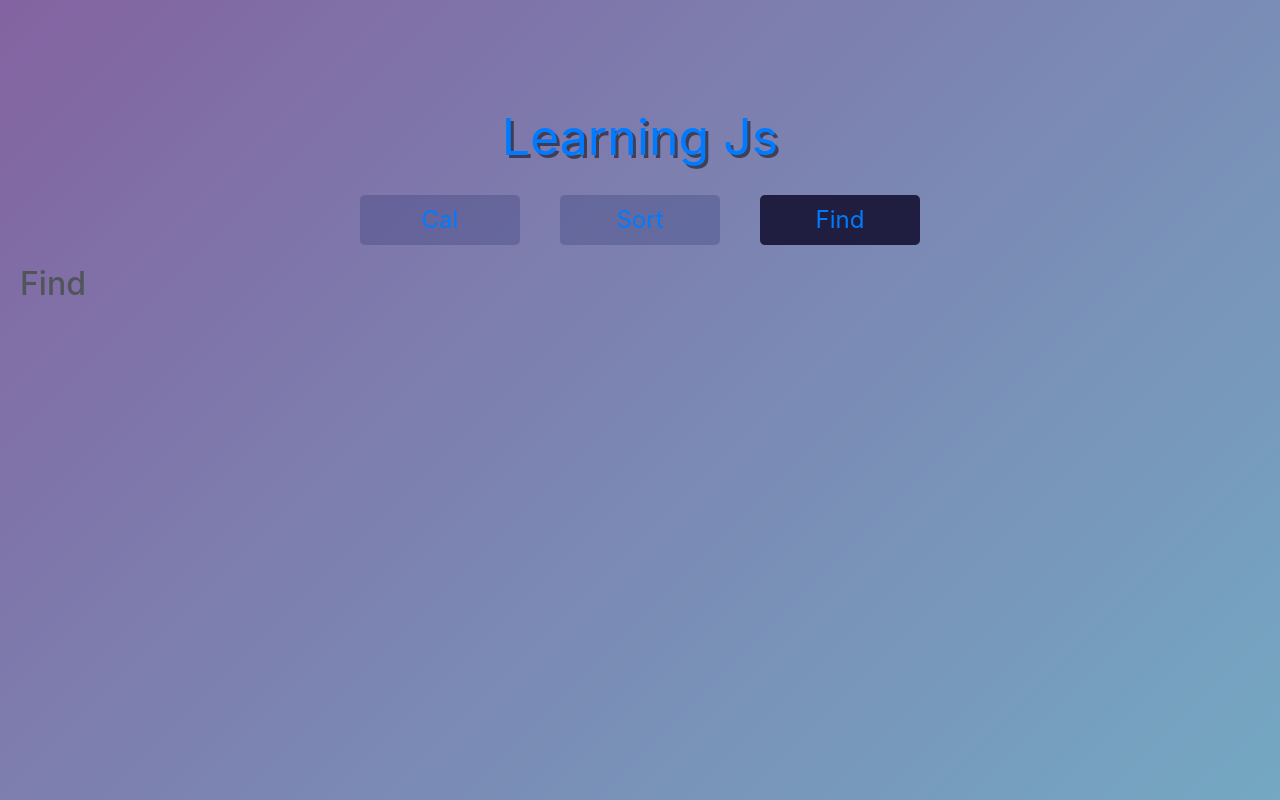
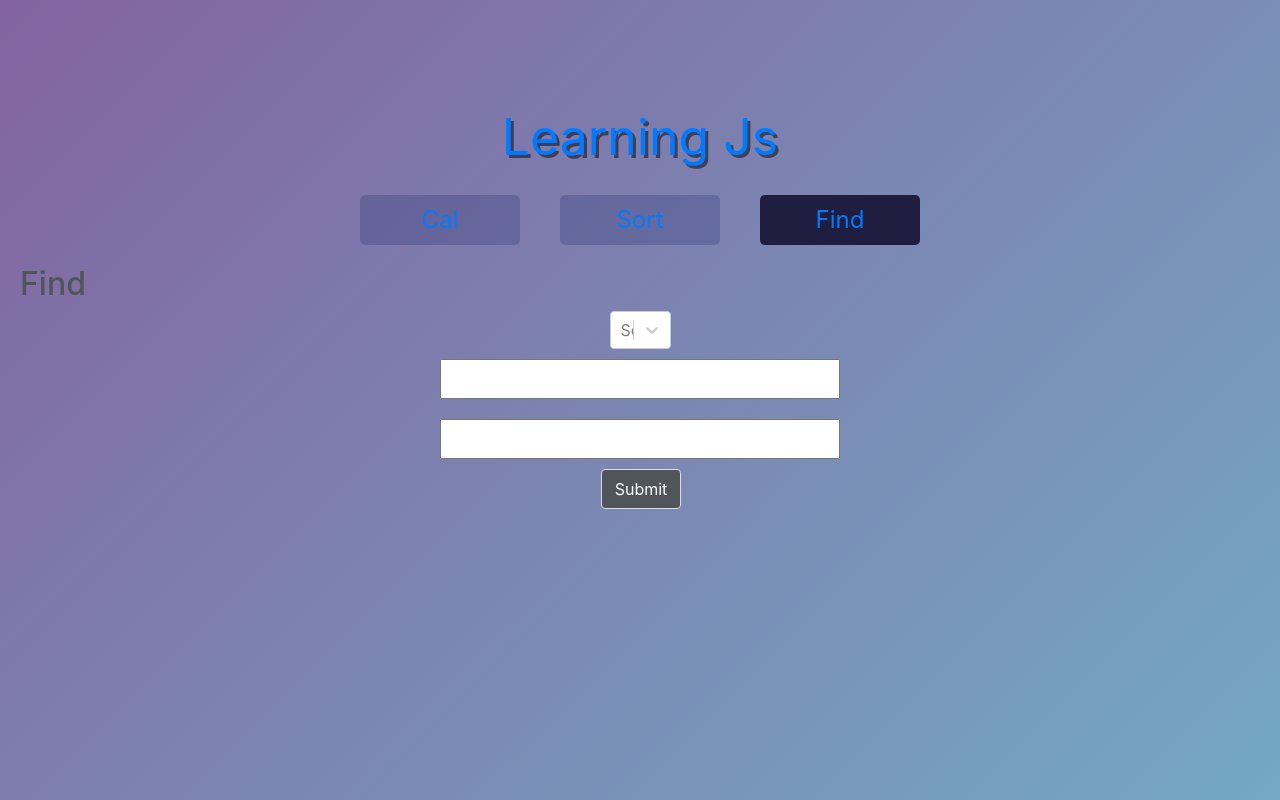
Before and after one commit to 17520216/learning-git, a React (Create React App) app: page /find in a window 1280 px wide. Built offline with nearby package versions, Linux system fonts and the light colour scheme.

Commit message:
code validate select

```diff
--- a/package.json
+++ b/package.json
@@ -14,6 +14,7 @@
     "react-router": "^5.2.0",
     "react-router-dom": "^5.2.0",
     "react-scripts": "4.0.3",
+    "react-select": "^4.3.1",
     "web-vitals": "^1.0.1"
   },
   "scripts": {
--- a/src/components/Find.jsx
+++ b/src/components/Find.jsx
@@ -1,3 +1,96 @@
+import Select from "react-select";
+import { useState } from "react";
+
+const options = [
+  { value: "chocolate", label: "Chocolate" },
+  { value: "strawberry", label: "Strawberry" },
+  { value: "vanilla", label: "Vanilla" },
+  { value: "banana", label: "banana" },
+  { value: "tomato", label: "tomato" },
+];
 export default function Find() {
-  return <h2>Find</h2>;
+  let [selectOption, setSelectOption] = useState(null);
+  let [err, setErr] = useState("");
+
+  let [form, setForm] = useState({
+    name: "",
+    email: "",
+    fruit: "",
+  });
+
+  const handleChange = (e) => {
+    console.log("sele", e);
+    setSelectOption(e);
+    setForm({
+      ...form,
+      fruit: e.value,
+    });
+  };
+
+  function submit() {
+    if (form.fruit !== "") {
+      console.log("form", form);
+      setErr("");
+    } else {
+      setErr("Please fill all field");
+    }
+  }
+
+  return (
+    <>
+      <h2>Find</h2>
+      <div className="div">
+        <Select
+          value={selectOption}
+          onChange={handleChange}
+          options={options}
+          className="form-input"
+        />
+
+        <input
+          className="form-input"
+          type="text"
+          value={form.name}
+          onChange={(e) => setForm({ ...form, name: e.target.value })}
+        />
+        <input
+          className="form-input"
+          type="text"
+          value={form.email}
+          onChange={(e) => setForm({ ...form, email: e.target.value })}
+        />
+        <button className="btn" onClick={submit}>
+          Submit
+        </button>
+        {err && <p className="err">{err}</p>}
+      </div>
+      <style jsx>
+        {`
+          .div {
+            display: flex;
+            align-items: center;
+            flex-direction: column;
+          }
+          .err {
+            color: red;
+          }
+          .form-input {
+            width: 400px;
+            margin: 10px 0;
+            height: 40px;
+            .&--pd {
+              padding: 20px;
+            }
+          }
+          .btn {
+            border: 1px solid #ddd;
+            background: rgb(80, 85, 90);
+            color: white !important;
+            width: 80px !important;
+            height: 40px;
+          }
+        `}
+      </style>
+    </>
+  );
 }
```
Also changed, not shown: 1 other file (tests, documents, lock files or other folders).
